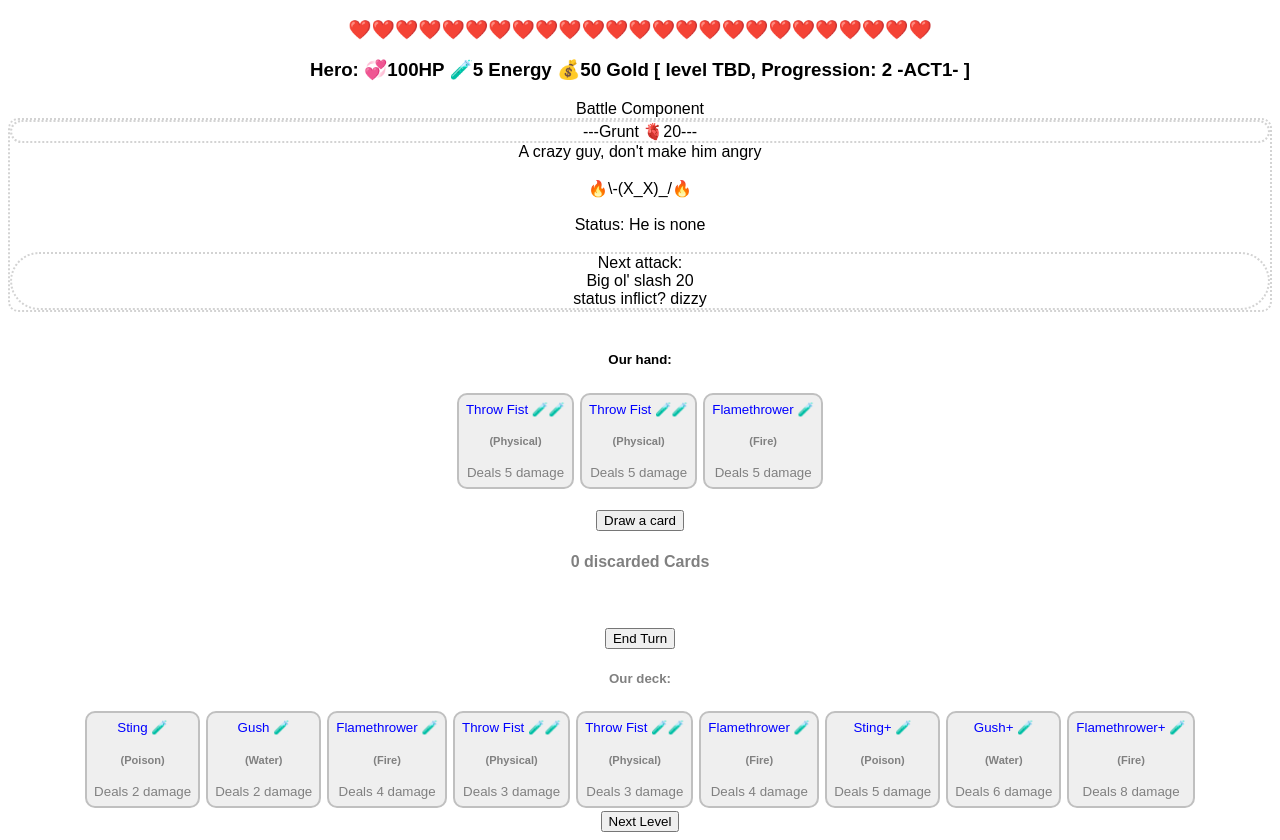
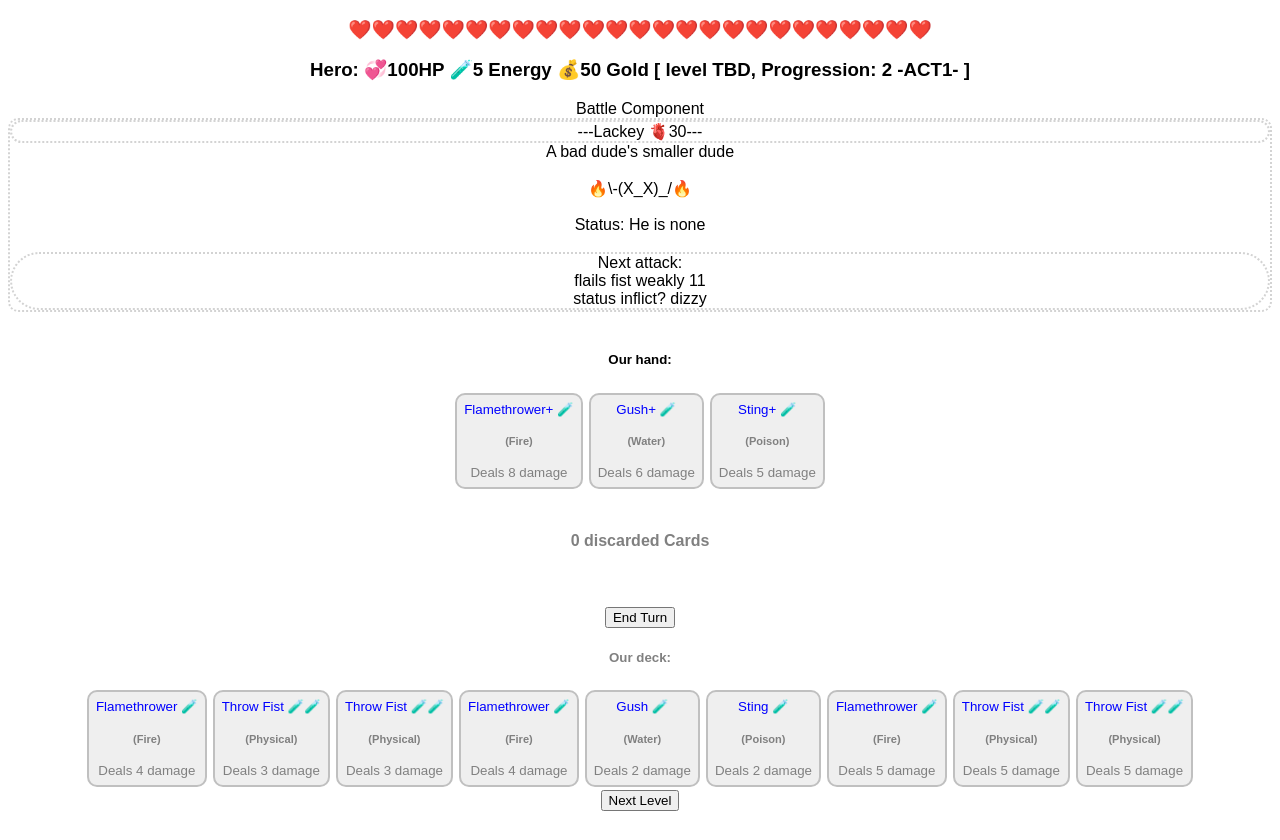
Before and after one commit to p0cket/card-game-fun, a React (Create React App) app: page / in a window 1280 px wide. Both pictures are taken after a click on the button "Next Level". After the commit the page ends 819 px from the top, so only its background shows below. Built offline with nearby package versions, Linux system fonts and the light colour scheme.

Commit message:
feat: added actions.js action creators to abstract code

```diff
--- a/src/App.js
+++ b/src/App.js
@@ -5,23 +5,14 @@ import { useReducer } from "react";
 import { map } from "./consts/mapGenerator";
 import { startingData } from "./consts/consts";
 import reducer from "./reducer";
-import { ACTIONS } from "./actions";
+import { setSceneAction } from "./actions";
 
 export default function App() {
   const [gameData, dispatch] = useReducer(reducer, startingData);
 
   const loadNextLevel = () => {
     console.log(`loadNextLevel`);
-    dispatch({
-      type: ACTIONS.SET_SCENE,
-      payload: {
-        enemySeed: Math.random(),
-        atkSeed: Math.random(),
-        beginBattleSeed: Math.random(),
-        startingHandCount: 3,
-        // enemiesArr, determined by level
-      },
-    });
+    dispatch(setSceneAction());
   };
   // console.log(`[App.js Rendered]`);
 
--- a/src/actions.js
+++ b/src/actions.js
@@ -18,10 +18,49 @@ export const ACTIONS = {
   END_TURN: "end-turn",
   ADD_CARD: "add-card",
   GAME_OVER: "game-over",
-};
+}
 
 export const ENEMY_TYPES = {
-  REG: 'regular',
-  MINI: 'miniboss',
-  BOSS: 'boss'
+  REG: "regular",
+  MINI: "miniboss",
+  BOSS: "boss",
 }
+
+export const addCardAction = (card) => {
+  return {
+    type: ACTIONS.SELECT_REWARD,
+    payload: { card },
+  }
+}
+
+export const playCardAction = (card) => {
+  return {
+    type: ACTIONS.PLAY_CARD,
+    payload: { card },
+  }
+}
+
+export const endTurnAction = () => {
+  console.log(`End Turn`)
+  return { type: ACTIONS.END_TURN, payload: { seed: Math.random() } }
+}
+
+export const setSceneAction = () => {
+  return {
+    type: ACTIONS.SET_SCENE,
+    payload: {
+      enemySeed: Math.random(),
+      atkSeed: Math.random(),
+      beginBattleSeed: Math.random(),
+      startingHandCount: 3,
+    },
+  }
+}
+
+export const  buyCardAction = (card) => {
+  console.log(`adding this card:`, card)
+  return {
+    type: ACTIONS.PURCHASE_ITEM,
+    payload: { card },
+  }
+}
--- a/src/components/Screen.js
+++ b/src/components/Screen.js
@@ -41,11 +41,7 @@ const Screen = ({ gameData, dispatch, map }) => {
       return <Rest dispatch={dispatch} />;
     case REWARD:
       console.log("reward Screen Case");
-      // dispatch({
-      //   type: ACTIONS.GENERATE_REWARDS,
-      //   payload: { curLevelNum },
-      // })
-      return <Reward gameData={gameData} dispatch={dispatch} />;
+      return <Reward gameData={gameData} dispatch={dispatch} randomizedVal={Math.random()} />;
     case BATTLE:
       console.log("(battle Screen)");
       return <Battle gameData={gameData} dispatch={dispatch} />;
--- a/src/components/scenes/Battle.js
+++ b/src/components/scenes/Battle.js
@@ -1,26 +1,23 @@
 import React from "react";
-import { ACTIONS } from "../../actions";
+import { endTurnAction, playCardAction } from "../../actions";
 import Card from "../Card";
 import Enemy from "../Enemy";
 
 const Battle = ({ gameData, dispatch }) => {
-  const drawCard = () => {
-    dispatch({
-      type: ACTIONS.DRAW_CARD,
-      payload: { deck: gameData.deck, hand: gameData.battle.hand },
-    });
-  };
+  //keeping drawCard for debugging
+  // const drawCard = () => {
+  //   dispatch({
+  //     type: ACTIONS.DRAW_CARD,
+  //     payload: { deck: gameData.deck, hand: gameData.battle.hand },
+  //   });
+  // };
 
   const playCard = (card) => {
-    dispatch({
-      type: ACTIONS.PLAY_CARD,
-      payload: { card },
-    });
+    dispatch(playCardAction(card));
   };
 
   const endTurn = () => {
-    console.log(`End Turn`);
-    dispatch({ type: ACTIONS.END_TURN, payload: { seed: Math.random() }})
+    dispatch(endTurnAction())
   };
 
   // 5 cases: beginning, inBattle, victory, reward screen, loss
@@ -42,14 +39,15 @@ const Battle = ({ gameData, dispatch }) => {
                   <Card key={card.id} cardValue={card} useCard={playCard} />
                 );
               })
-            : `No Cards in hand. Click "Draw" to spend an energy and draw a card.`}
+            : `No Cards in hand. Click "End Turn" to let enemies attack and you'll draw a card.`}
         </div>
       </div>
       <br />
       <div>
-        <button onClick={() => drawCard()}>
+        {/* Keeping draw button for debugging */}
+        {/* <button onClick={() => drawCard()}>
           Draw a card
-        </button>
+        </button> */}
         <h4 style={{ color: "gray" }}>
           {gameData.battle.discarded.length} discarded Cards
         </h4>
--- a/src/components/scenes/Event.js
+++ b/src/components/scenes/Event.js
@@ -35,6 +35,7 @@ const Event = ({dispatch}) => {
           // type: ACTIONS.SET_MYBALANCE,
           type: ACTIONS.EVENT_CHOICE,
           payload: choice.num,
+          // as long as it is before the reducer, I can do Math.random()
         });
         break;
       case "cards":
--- a/src/components/scenes/Reward.js
+++ b/src/components/scenes/Reward.js
@@ -1,6 +1,6 @@
 import React from "react"
 import Card from "../Card"
-import { ACTIONS } from "../../actions"
+import { addCardAction } from "../../actions"
 
 
 
@@ -9,10 +9,7 @@ const Reward = ({ gameData, dispatch }) => {
 
   const addCard = (card) => {
     console.log(`adding this card:`, card)
-    dispatch({
-      type: ACTIONS.SELECT_REWARD,
-      payload: { card },
-    })
+    dispatch(addCardAction(card))
   }
   // ------------
   console.log(`gameData from Rewards`, gameData)
--- a/src/components/scenes/Shop.js
+++ b/src/components/scenes/Shop.js
@@ -3,17 +3,15 @@ import React from "react";
 import { allShopItems } from "../../consts/allShopItems";
 // import Item from "../Item";
 import Card from "../Card";
-import { ACTIONS } from "../../actions";
+import { buyCardAction } from "../../actions";
 
 const Shop = ({ gameData, dispatch }) => {
 
   const buyCard = (card) => {
     console.log(`adding this card:`, card)
-    dispatch({
-      type: ACTIONS.PURCHASE_ITEM,
-      payload: { card },
-    })
+    dispatch(buyCardAction(card))
   }
+
 
   return (
     <div>
--- a/src/reducer.js
+++ b/src/reducer.js
@@ -12,7 +12,8 @@ import {
 import { map } from "./consts/mapGenerator"
 
 export default function reducer(state, action) {
-  // @TODO when you get a chance, destructure it all
+  //option to deep clone the state immediately here,
+  //solving all problems of stale state
   const { payload } = action
   switch (action.type) {
     case ACTIONS.SET_SCENE:
@@ -60,75 +61,16 @@ export default function reducer(state, action) {
   }
 }
 
-const restHandler = (state) => {
-  const fullHealed = {
-    ...state,
-    hero: { ...state.hero, health: startingData.hero.health },
-  }
-  return fullHealed
+// General GameData Handlers
+const setMyDataHandler = (payload) => {
+  return payload
 }
 
-const eventChoiceHandler = (state, payload) => {
-  //maybe as a `switch` statement to determine the actions
-  const newState = setMyBalanceHandler(state, payload)
-  const fakeScenePayload = battlePayload
-  //breaks here because of something...
-  const nextSceneState = setSceneHandler(newState, fakeScenePayload)
-  return nextSceneState
-}
 
-const generateRewardsHandler = (state, payload) => {
-  console.log(`generateRewardsHandler running:`, state, `payload (currently none)`, payload)
-  // take list of rewards, use a seed for the randomization
-  let randomizedCards = shuffle(allAvailableRewards, Math.random())
-  // let randomizedCards = shuffle(rewardAttacks, Math.random() * seed)
-  console.log(`reward card arr`,randomizedCards)
-
-  const cardsToReturn = randomizedCards.slice(0, 3)
-  console.log(`reward card arr sliced for only 3`,randomizedCards)
-
-  const nextState = { ...state, availableRewards: cardsToReturn }
+const setMyBalanceHandler = (state, payload) => {
+  const newBalance = state.gold + payload
+  const nextState = { ...state, gold: newBalance }
   return nextState
-}
-
-const setRewardHandler = (state, payload) => {
-
-  const newState = addCardHandler(state, payload)
-
-  const newStateWithFreshRewards =  generateRewardsHandler(
-    newState
-    // ,payload (seed, level)
-  )
-  // fix fake payload
-  const fakeScenePayload = battlePayload
-  const nextSceneState = setSceneHandler(newStateWithFreshRewards, fakeScenePayload)
-  return nextSceneState
-  // return newState;
-}
-
-// purchaseHandler(state, payload)
-const purchaseHandler = (state, payload) => {
-  // if you have enough money, you can buy.
-
-    //subtract the money from the gameData.gold,
-    // add the card from the payload
-
-    // const newState = addCardHandler(state, payload)
-
-
-  // if you don't, show error for not enough money
-
-
-
-}
-
-const addCardHandler = (state, payload) => {
-  const ourDeck = state.deck
-  ourDeck.push(payload.card)
-  // set some notification that the card is added
-  const updatedDeck = ourDeck
-  console.log(`adding card to deck, and full deck here`, payload, updatedDeck)
-  return { ...state, deck: updatedDeck }
 }
 
 const setAlertHandler = (state, payload) => {
@@ -139,14 +81,7 @@ const setAlertHandler = (state, payload) => {
   }
 }
 
-const setMyDataHandler = (payload) => {
-  return payload
-}
-const setMyBalanceHandler = (state, payload) => {
-  const newBalance = state.gold + payload
-  const nextState = { ...state, gold: newBalance }
-  return nextState
-}
+// Battle Handlers
 
 const playCardHandler = (state, { card }) => {
   //
@@ -247,6 +182,73 @@ const endTurnHandler = (state, payload) => {
   }
 }
 
+const setEnemyHandler = (state, payload) => {
+  const { seed, enemyArr } = payload
+
+  return {
+    ...state,
+    battle: { ...state.battle, enemy: decideEnemy(seed, enemyArr) },
+  }
+}
+
+const setAtkHandler = (state, payload) => {
+  const { seed } = payload
+
+  return {
+    ...state,
+    battle: {
+      ...state.battle,
+      enemy: {
+        ...state.battle.enemy,
+        nextAttack: decideEnemyATK(seed, state.battle.enemy.attacks),
+      },
+    },
+  }
+}
+
+const beginBattleHandler = (state, payload) => {
+  const { startingHandCount, seed } = payload
+  let shuffledDeck = []
+  if (state.deck.length <= 0) {
+    // impure
+    console.log(`using starting deck`)
+    shuffledDeck = shuffle(startingDeck, seed)
+  } else {
+    console.log(`using current deck`, state.deck)
+    shuffledDeck = shuffle(state.deck, seed)
+  }
+  let nextState = {
+    ...state,
+    battle: { ...state.battle, beginning: true, hand: [] },
+    deck: [...shuffledDeck],
+    hero: { ...state.hero, energy: fullEnergyAmount },
+  }
+
+  for (let i = 0; i < startingHandCount; i++) {
+    nextState = drawCardHandler(nextState)
+  }
+
+  return nextState
+}
+
+const drawCardHandler = (state) => {
+  if (state.deck.length > 0) {
+    return {
+      ...state,
+      battle: {
+        ...state.battle,
+        hand: [...state.battle.hand, state.deck[0]],
+      },
+      deck: state.deck.slice(1),
+    }
+  } else {
+    return {
+      ...state,
+      alert: "No cards left to draw :( ",
+    }
+  }
+}
+
 const gameOverHandler = (state) => {
   return {
     ...startingData,
@@ -258,6 +260,84 @@ const gameOverHandler = (state) => {
   }
 }
 
+const addCardHandler = (state, payload) => {
+  const ourDeck = state.deck
+  ourDeck.push(payload.card)
+  // set some notification that the card is added
+  const updatedDeck = ourDeck
+  console.log(`adding card to deck, and full deck here`, payload, updatedDeck)
+  return { ...state, deck: updatedDeck }
+}
+
+// GameEvent Handlers
+
+const restHandler = (state) => {
+  const fullHealed = {
+    ...state,
+    hero: { ...state.hero, health: startingData.hero.health },
+  }
+  return fullHealed
+}
+
+const eventChoiceHandler = (state, payload) => {
+  //maybe as a `switch` statement to determine the actions
+  const newState = setMyBalanceHandler(state, payload)
+  const fakeScenePayload = battlePayload
+  //breaks here because of something...
+  const nextSceneState = setSceneHandler(newState, fakeScenePayload)
+  return nextSceneState
+}
+
+const purchaseHandler = (state, payload) => {
+  // ---
+  // const { card } = payload;
+  // const nextState = {...state}
+  //   //subtract the money from the gameData.gold,
+  //   // add the card from the payload
+  // if(nextState.gold >=  card.price) {
+  //   const addedCardState = addCardHandler(nextState, { card })
+  //   const newGoldBalance = addedCardState.gold - card.price
+
+  //   const returnableState = {...addedCardState, gold: newGoldBalance}
+  //   //@TODO Add SetScene to next level
+  // } else {
+  //   // if you don't have enough money, you can buy.
+  //   console.log(`not enough money to buy ${card.name}`)
+
+  // }
+  // return returnableState
+  // ---
+}
+
+const generateRewardsHandler = (state, payload) => {
+  console.log(`generateRewardsHandler running:`, state, `payload (currently none)`, payload)
+  // take list of rewards, use a seed for the randomization
+  let randomizedCards = shuffle(allAvailableRewards, Math.random())
+  // let randomizedCards = shuffle(rewardAttacks, Math.random() * seed)
+  console.log(`reward card arr`,randomizedCards)
+
+  const cardsToReturn = randomizedCards.slice(0, 3)
+  console.log(`reward card arr sliced for only 3`,randomizedCards)
+
+  const nextState = { ...state, availableRewards: cardsToReturn }
+  return nextState
+}
+
+const setRewardHandler = (state, payload) => {
+  const newState = addCardHandler(state, payload)
+
+  const newStateWithFreshRewards =  generateRewardsHandler(
+    newState
+    // ,payload (seed, level)
+  )
+  // fix fake payload
+  const fakeScenePayload = battlePayload
+  const nextSceneState = setSceneHandler(newStateWithFreshRewards, fakeScenePayload)
+  return nextSceneState
+  // return newState;
+}
+
+// Set Level Handlers
 const setSceneHandler = (state, payload) => {
   const { enemySeed, atkSeed, beginBattleSeed, startingHandCount } = payload
   const nextLevel = {
@@ -321,72 +401,3 @@ const setSceneHandler = (state, payload) => {
     curScene: nextLevel,
   }
 }
-
-const setEnemyHandler = (state, payload) => {
-  const { seed, enemyArr } = payload
-
-  return {
-    ...state,
-    battle: { ...state.battle, enemy: decideEnemy(seed, enemyArr) },
-  }
-}
-
-const setAtkHandler = (state, payload) => {
-  const { seed } = payload
-
-  return {
-    ...state,
-    battle: {
-      ...state.battle,
-      enemy: {
-        ...state.battle.enemy,
-        nextAttack: decideEnemyATK(seed, state.battle.enemy.attacks),
-      },
-    },
-  }
-}
-
-// handlers can call other handlers, which return state
-const beginBattleHandler = (state, payload) => {
-  const { startingHandCount, seed } = payload
-  let shuffledDeck = []
-  if (state.deck.length <= 0) {
-    // impure
-    console.log(`using starting deck`)
-    shuffledDeck = shuffle(startingDeck, seed)
-  } else {
-    console.log(`using current deck`, state.deck)
-    shuffledDeck = shuffle(state.deck, seed)
-  }
-  let nextState = {
-    ...state,
-    battle: { ...state.battle, beginning: true, hand: [] },
-    deck: [...shuffledDeck],
-    hero: { ...state.hero, energy: fullEnergyAmount },
-  }
-
-  for (let i = 0; i < startingHandCount; i++) {
-    nextState = drawCardHandler(nextState)
-  }
-
-  return nextState
-}
-
-//handlers are pure too
-const drawCardHandler = (state) => {
-  if (state.deck.length > 0) {
-    return {
-      ...state,
-      battle: {
-        ...state.battle,
-        hand: [...state.battle.hand, state.deck[0]],
-      },
-      deck: state.deck.slice(1),
-    }
-  } else {
-    return {
-      ...state,
-      alert: "No cards left to draw :( ",
-    }
-  }
-}
```
Also changed, not shown: src/utils/battle-utils.js (+18 -11 lines).
